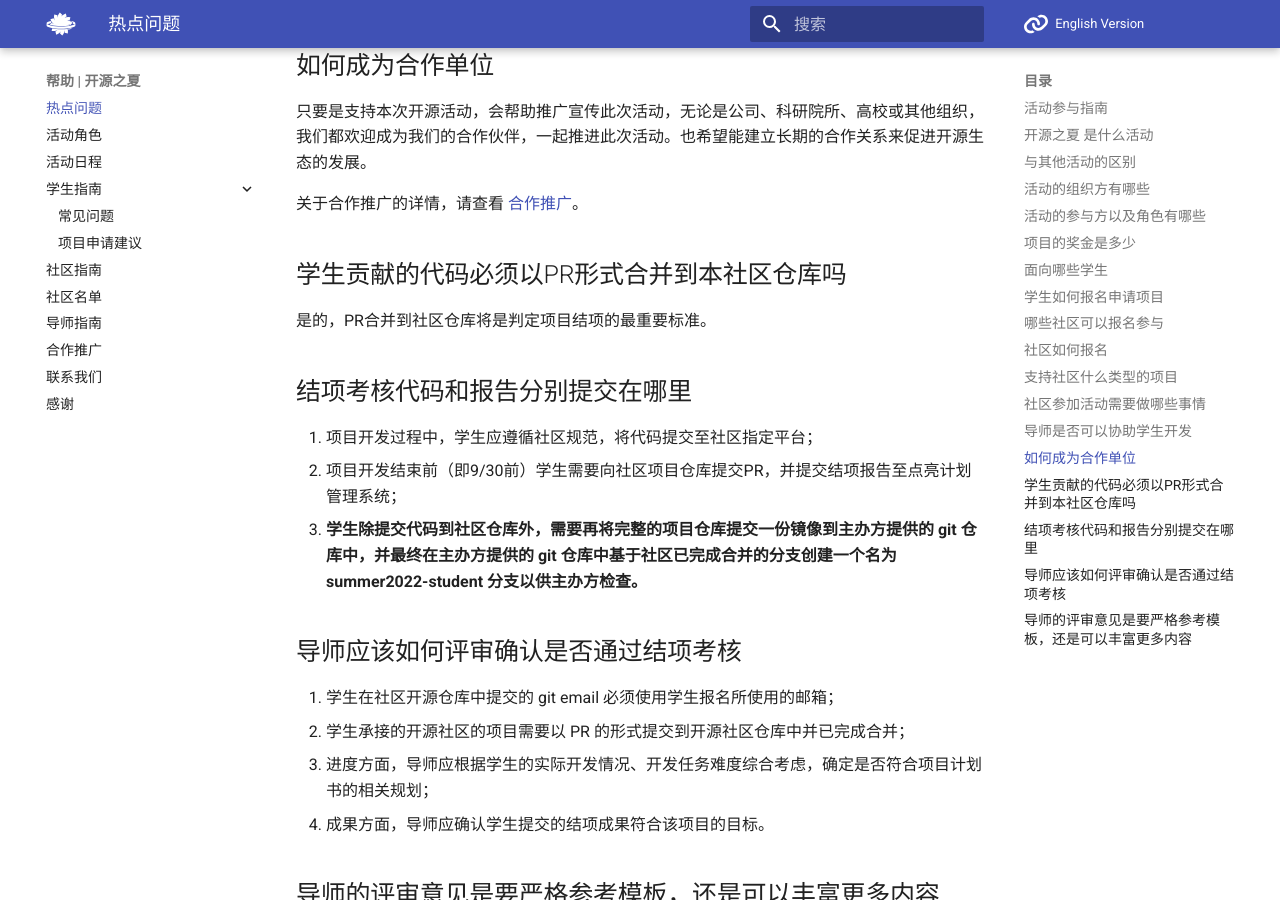
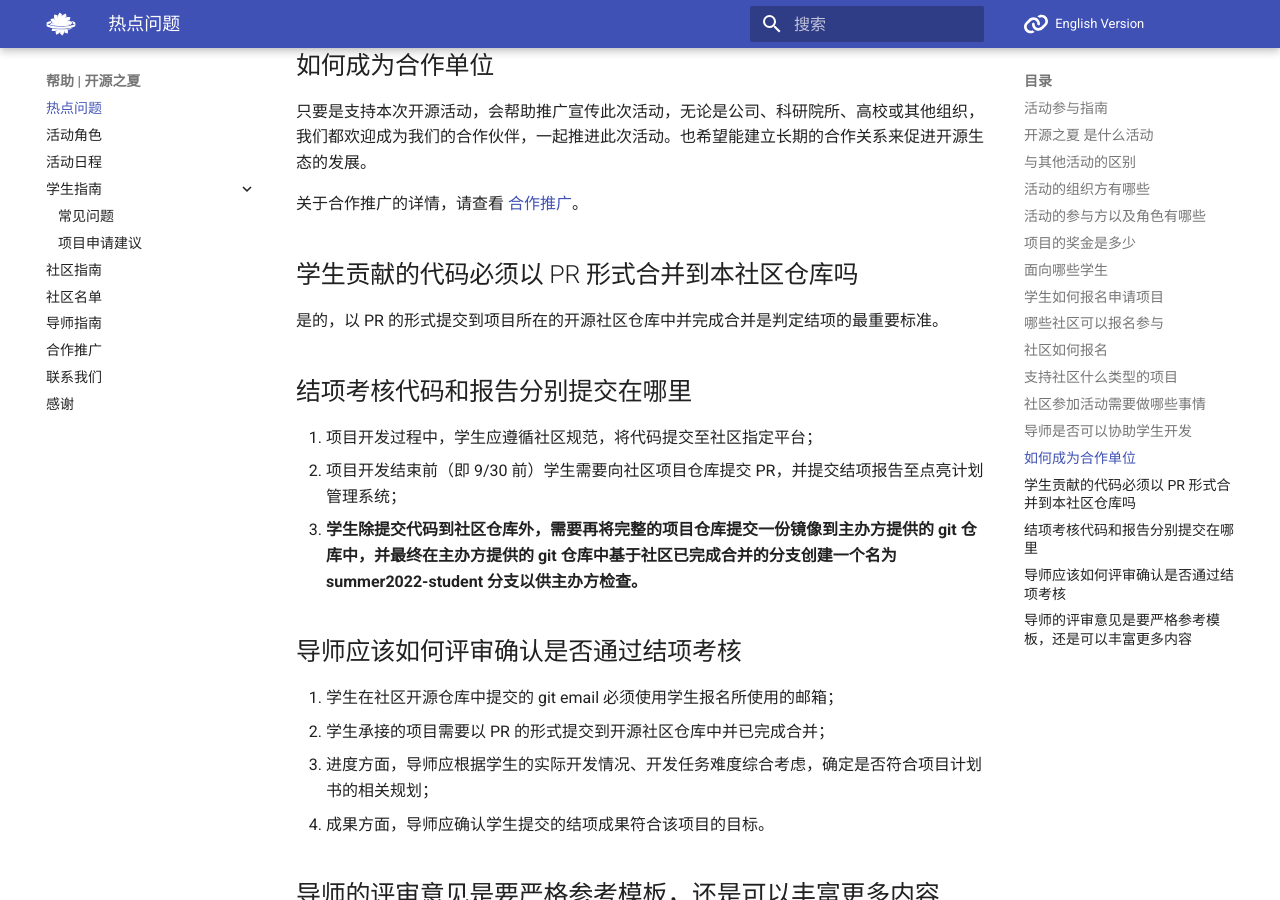
Before and after one commit to summer-ospp/help, an MkDocs documentation site: the page built from docs/index.md, in a window 1280 px wide and 900 px high, scrolled down 2993 px. Built offline with MkDocs 1.6.1 and Material for MkDocs 9.7.7, drawn with Linux system fonts in a browser that asks for light colours; comment, search, counter and statistics services are not loaded.

Commit message:
Create index.md

```diff
--- a/docs/index.md
+++ b/docs/index.md
@@ -126,16 +126,16 @@
 
 
 
-## 学生贡献的代码必须以PR形式合并到本社区仓库吗
+## 学生贡献的代码必须以 PR 形式合并到本社区仓库吗
 
-是的，PR合并到社区仓库将是判定项目结项的最重要标准。
+是的，以 PR 的形式提交到项目所在的开源社区仓库中并完成合并是判定结项的最重要标准。
 
 
 
 ## 结项考核代码和报告分别提交在哪里
 
 1. 项目开发过程中，学生应遵循社区规范，将代码提交至社区指定平台；
-2. 项目开发结束前（即9/30前）学生需要向社区项目仓库提交PR，并提交结项报告至点亮计划管理系统；
+2. 项目开发结束前（即 9/30 前）学生需要向社区项目仓库提交 PR，并提交结项报告至点亮计划管理系统；
 3. **学生除提交代码到社区仓库外，需要再将完整的项目仓库提交一份镜像到主办方提供的 git 仓库中，并最终在主办方提供的 git 仓库中基于社区已完成合并的分支创建一个名为 summer2022-student 分支以供主办方检查。**
 
 
@@ -143,7 +143,7 @@
 ## 导师应该如何评审确认是否通过结项考核
 
 1. 学生在社区开源仓库中提交的 git email 必须使用学生报名所使用的邮箱；
-2. 学生承接的开源社区的项目需要以 PR 的形式提交到开源社区仓库中并已完成合并；
+2. 学生承接的项目需要以 PR 的形式提交到开源社区仓库中并已完成合并；
 3. 进度方面，导师应根据学生的实际开发情况、开发任务难度综合考虑，确定是否符合项目计划书的相关规划；
 4. 成果方面，导师应确认学生提交的结项成果符合该项目的目标。
 
```
